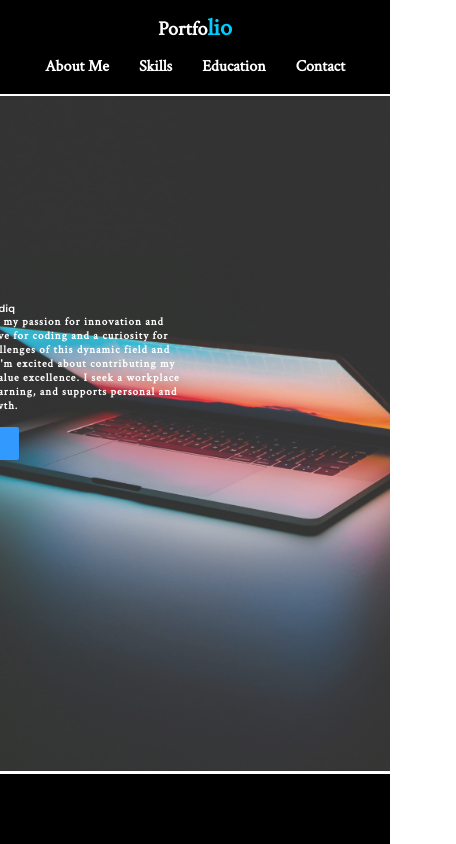
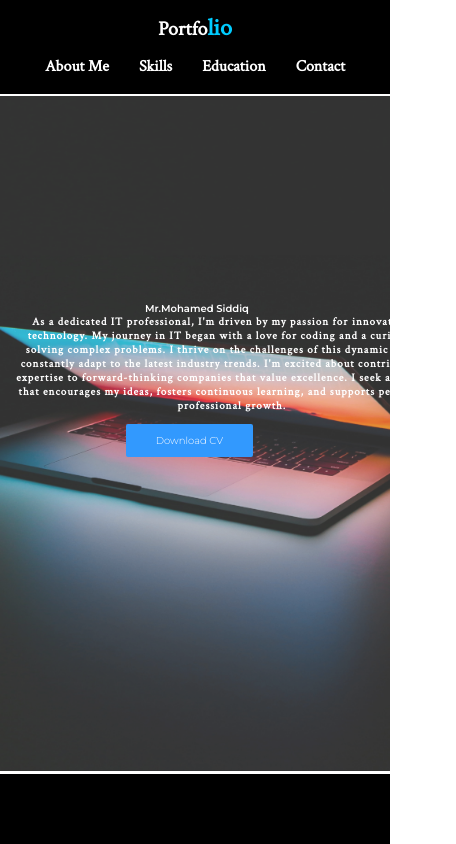
Before and after one commit to SID-DIQ/MY-PORTFOLIO, a React (Create React App) app: page / in a window 390 px wide. Shown: the top 844 px of the page, 456 px wide, since content can reach past the window. Built offline with nearby package versions, Linux system fonts and the light colour scheme.

Commit message:
Top Content Change

```diff
--- a/src/Components/TopContent/TopContent.css
+++ b/src/Components/TopContent/TopContent.css
@@ -62,6 +62,8 @@
   }
 
   .topContent__container {
+    right: 0%;
+    left: 1%;
     margin: 2px;
     text-align: center;
     justify-content: center;
@@ -77,8 +79,6 @@
   }
 
   .topContent__container > p {
-    right: 0%;
-    left: 1%;
     text-align: center;
     align-items: center;
     justify-content: center;
```
